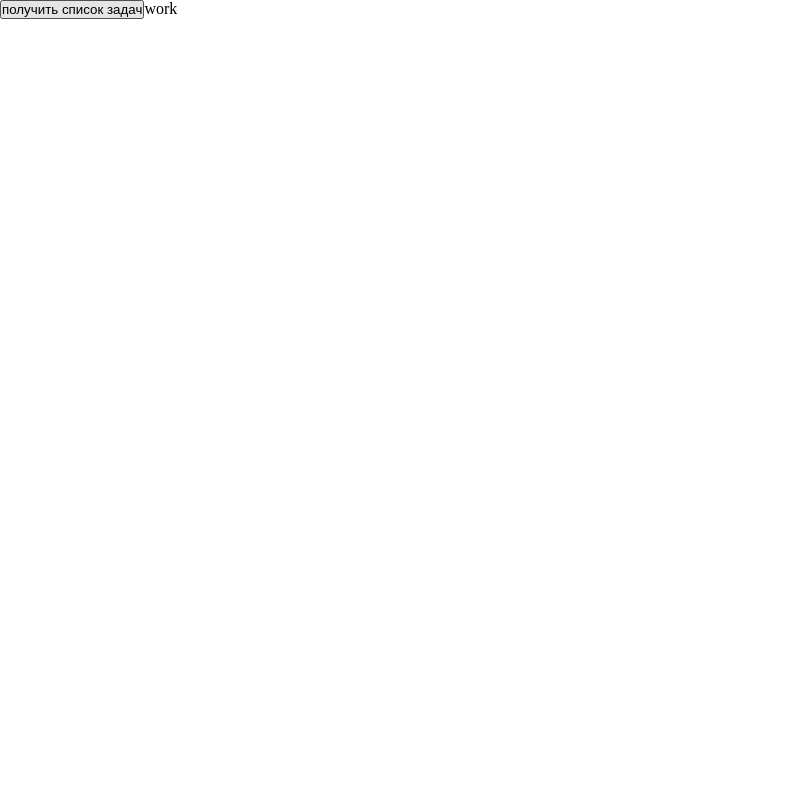
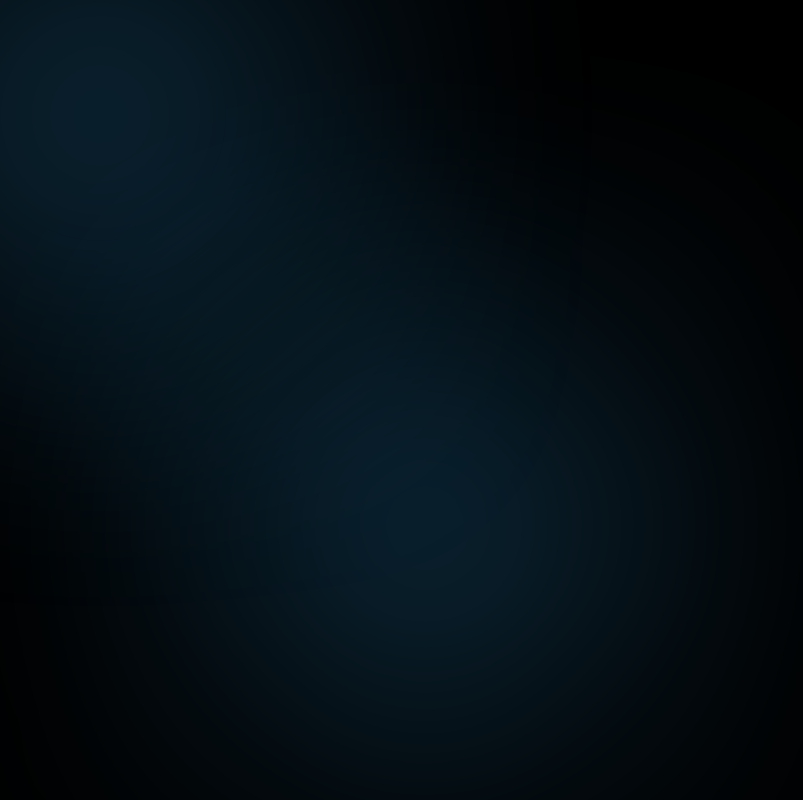
Before and after one commit to yushkevich-a-a/tg-app, a React (Create React App) app: page / in a window 1280 px wide. Shown: the whole page, without its empty margins (0-803 px from the left). Built offline with nearby package versions, Linux system fonts and the light colour scheme.

Commit message:
создание анисированного фона

```diff
--- /dev/null
+++ b/src/background/BGRounds.tsx
@@ -0,0 +1,68 @@
+import React, { useEffect, useState } from "react";
+import styled from "styled-components";
+
+const RoundBG = styled.div<{
+	$x: number;
+	$y: number;
+	$diameter: number;
+	$timer: number;
+}>`
+	top: ${({ $y }) => $y + "px"};
+	left: ${({ $x }) => $x + "px"};
+	width: ${({ $diameter }) => $diameter + "px"};
+	height: ${({ $diameter }) => $diameter + "px"};
+	background-color: rgba(54, 180, 255, 0.8);
+	border-radius: 50%;
+	backdrop-filter: blur(40px);
+	filter: blur(150px);
+	position: absolute;
+	transition: all 5s;
+`;
+
+const initPosition = [
+	{ id: "1", x: 300, y: 400, diameter: 250, timer: 2 },
+	{ id: "2", x: -25, y: -10, diameter: 251, timer: 2 },
+];
+
+export const BGRounds = () => {
+	const [posArr, setPosArray] = useState(initPosition);
+
+	let timerId: any = 0 ;
+	useEffect(() => {
+		const timerFunc = () => {
+			setPosArray((state) => {
+				return Math.round(Math.random() * 5) > 7
+					? initPosition
+					: state.map((item) => ({
+							...item,
+							x: Math.round(
+								Math.random() * (Math.random() * 10 > 5 ? 300 : -50)
+							),
+							y: Math.round(
+								Math.random() * (Math.random() * 10 > 5 ? 800 : -50)
+							),
+							timer: Math.round(Math.random() * 5),
+					  }));
+			});
+			timerId = setTimeout(timerFunc, 10 * 1000);
+		};
+		timerId = setTimeout(timerFunc, 10 * 1000);
+		return () => {
+			!!timerId && clearTimeout(timerId);
+		};
+	}, []);
+
+	return (
+		<>
+			{posArr.map((item) => (
+				<RoundBG
+					key={item.id}
+					$x={item.x}
+					$y={item.y}
+					$diameter={item.diameter}
+					$timer={item.timer}
+				/>
+			))}
+		</>
+	);
+};
--- /dev/null
+++ b/src/background/BGWrapper.tsx
@@ -0,0 +1,28 @@
+import React, { ReactNode, useEffect } from "react";
+import styled from "styled-components";
+import { BGRounds } from "./BGRounds";
+
+const Wrapper = styled.div`
+	position: relative;
+	width: 100vw;
+	height: 100vh;
+	background-color: black;
+	overflow: hidden;
+`;
+
+const Content = styled.div`
+	position: absolute;
+	width: 100%;
+	height: 100%;
+	background-color: rgba(22, 26, 29, 0.4);
+	backdrop-filter: blur(300px);
+`;
+
+export const BGWrapper = ({ children }: { children: ReactNode }) => {
+	return (
+		<Wrapper>
+			<BGRounds />
+			{/* <Content>{children}</Content>; */}
+		</Wrapper>
+	);
+};
--- a/src/index.tsx
+++ b/src/index.tsx
@@ -2,12 +2,15 @@ import React from 'react';
 import ReactDOM from 'react-dom/client';
 import './index.css';
 import { App } from './App';
+import { BGWrapper } from './background/BGWrapper';
 
 const root = ReactDOM.createRoot(
   document.getElementById('root') as HTMLElement
 );
 root.render(
   <React.StrictMode>
+    <BGWrapper>
     <App />
+    </BGWrapper>
   </React.StrictMode>
 );
```
